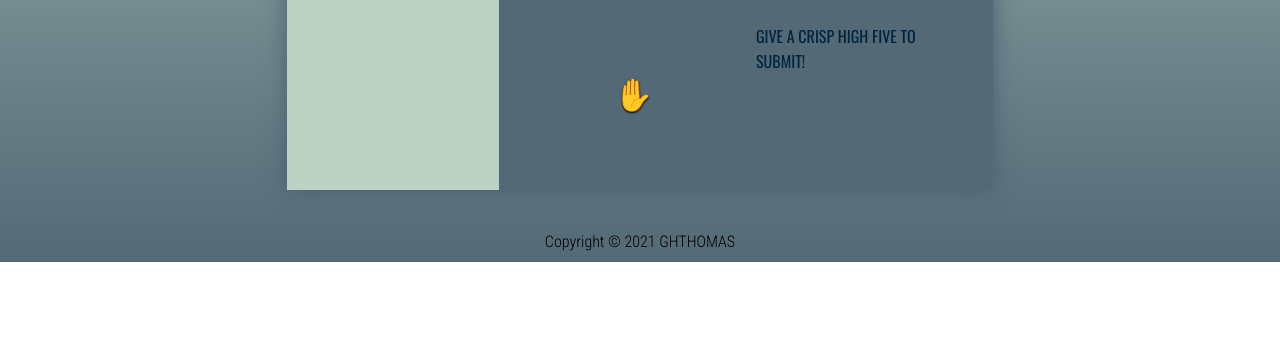
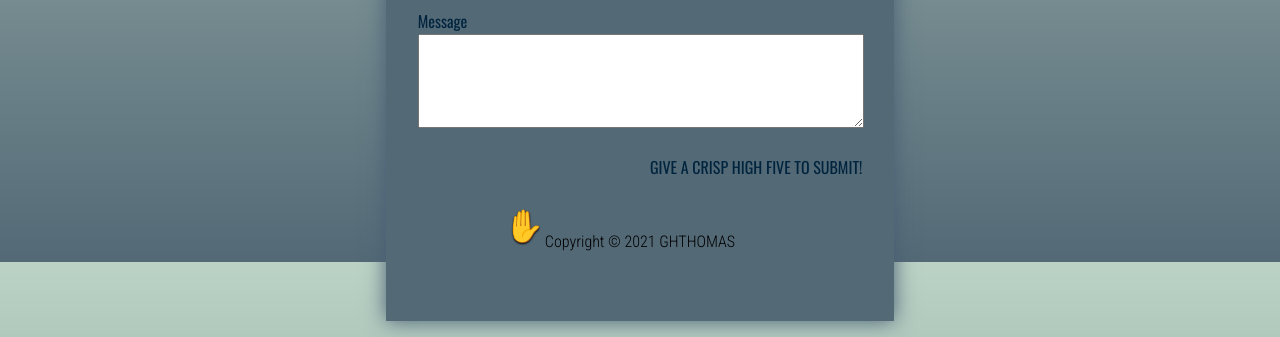
Before and after one commit to ginithomas/portfolio, a plain HTML site: page contact.html in a window 1280 px wide. Shown: the part 538-875 px from the top of the page. Before the commit the page ends 800 px from the top, so only its background shows below. Drawn offline with nearby package versions, Linux system fonts and the light colour scheme.

Commit message:
last add in for now

```diff
--- a/style.css
+++ b/style.css
@@ -415,18 +415,7 @@ footer{
 
 /* Responsiveness for smaller screens */
 
-@media(min-width:700px){
-    .wrapper{
-        display: grid;
-        grid-template-columns: 30% 70%;
-    }
-}
+
 
 
 /* Responsiveness for larger screens */
-@media(min-width:700px){
-    .wrapper{
-        display: grid;
-        grid-template-columns: 30% 70%;
-    }
-}
```
Also changed, not shown: index.html (+3 -3 lines).
